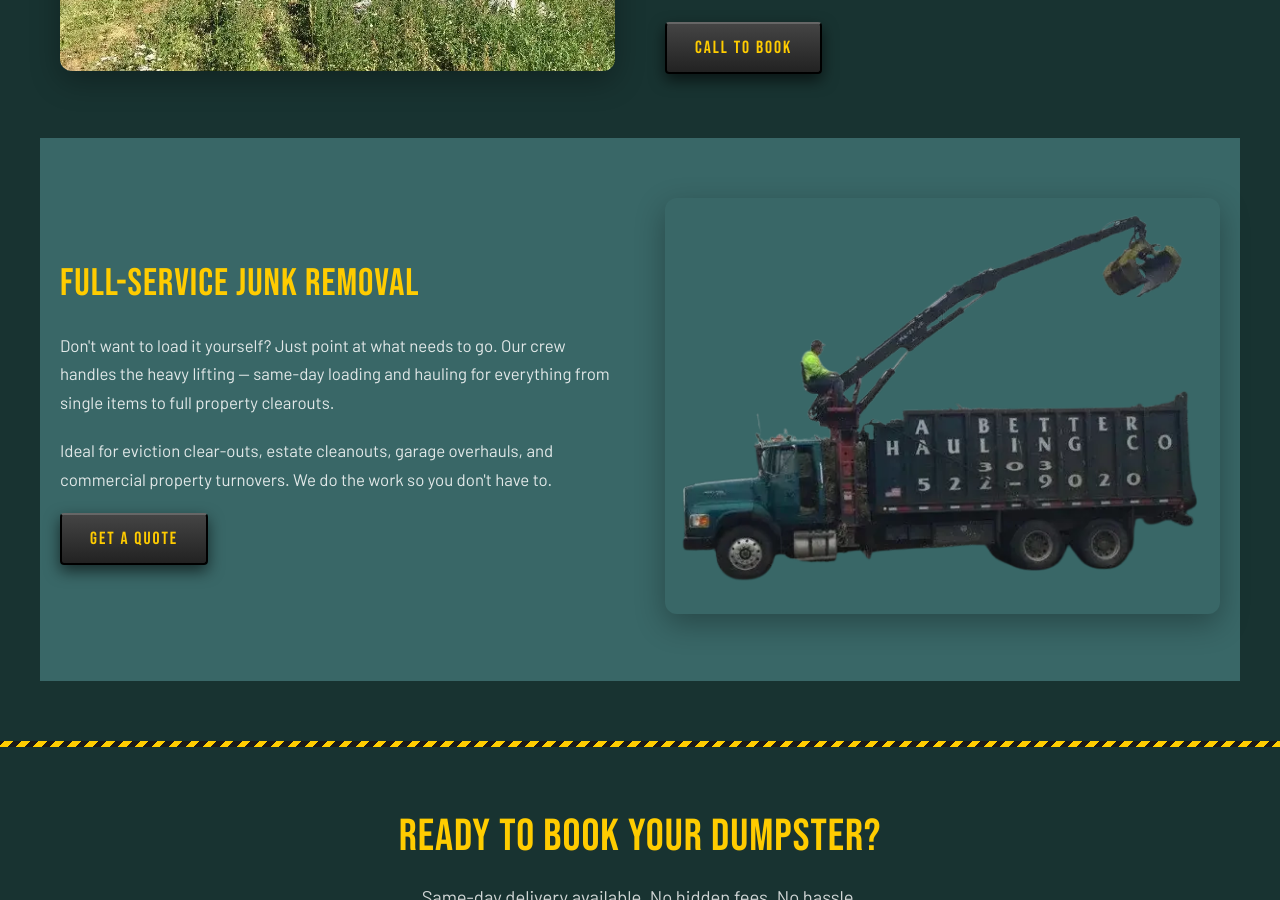
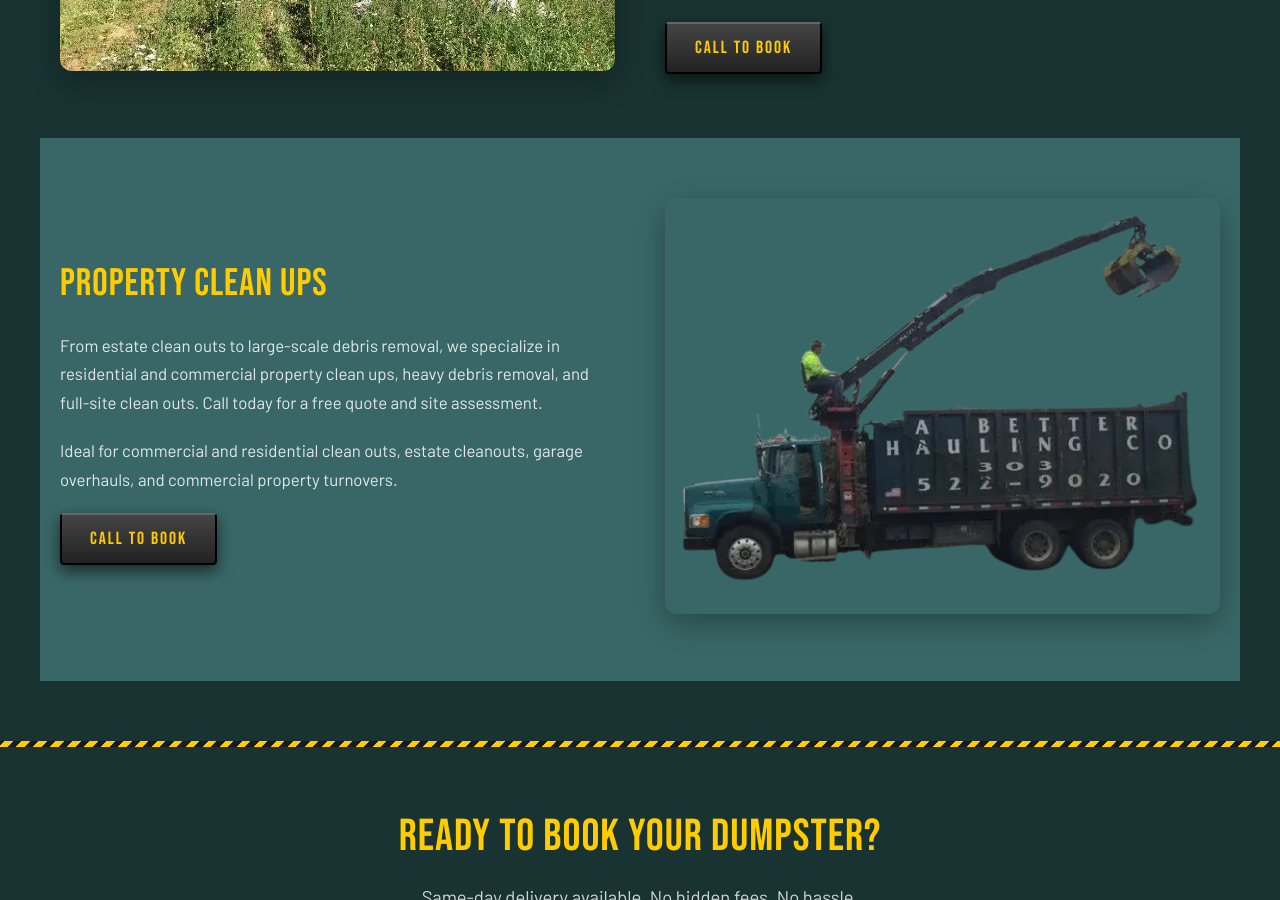
Before and after one commit to JimmyFlame77/A-Better-Hauling, a Jekyll site: the page built from services.html, in a window 1280 px wide and 900 px high, scrolled down 1789 px. Built offline with Jekyll 4.4.1, drawn with Linux system fonts in a browser that asks for light colours; some of the changed text lies outside the part shown.

Commit message:
Update services.html

```diff
--- a/services.html
+++ b/services.html
@@ -64,10 +64,10 @@ og_description: "Dumpster rental and hauling services for residential and commer
             <img src="{{ '/images/hero-truck.webp' | relative_url }}" alt="Full-service junk removal truck">
         </div>
         <div class="service-row-text">
-            <h2>Full-Service Junk Removal</h2>
-            <p>Don't want to load it yourself? Just point at what needs to go. Our crew handles the heavy lifting — same-day loading and hauling for everything from single items to full property clearouts.</p>
-            <p>Ideal for eviction clear-outs, estate cleanouts, garage overhauls, and commercial property turnovers. We do the work so you don't have to.</p>
-            <a href="{{ site.data.site.phone_link }}" class="btn-metal">Get a Quote</a>
+            <h2>Property Clean Ups</h2>
+            <p>From estate clean outs to large-scale debris removal, we specialize in residential and commercial property clean ups, heavy debris removal, and full-site clean outs. Call today for a free quote and site assessment.</p>
+            <p>Ideal for commercial and residential clean outs, estate cleanouts, garage overhauls, and commercial property turnovers.</p>
+            <a href="{{ site.data.site.phone_link }}" class="btn-metal">Call to Book</a>
         </div>
     </div>
 
```
Also changed, not shown: other parts of services.html (+1 -1 lines).
